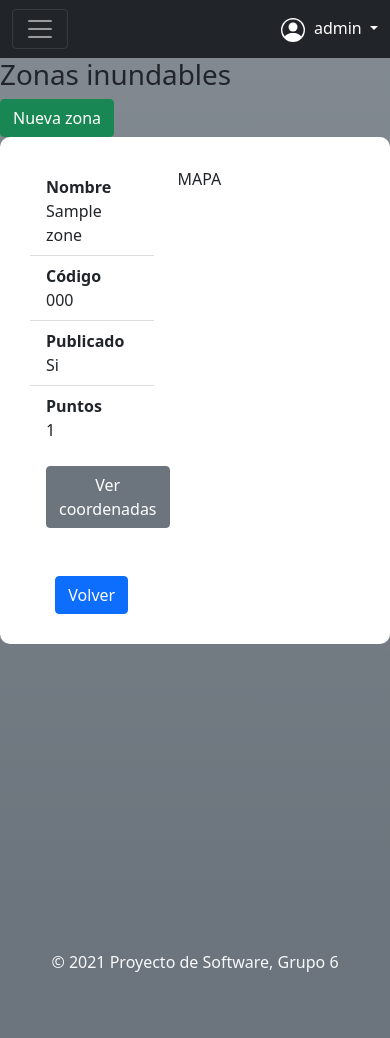
After one commit to lautarooleastro/proyecto2021-grupo6, a Flask app: template app/templates/flood_zone/show.html in a window 390 px wide. The commit adds this page. Run offline with Flask 2, Linux system fonts and the light colour scheme; a user stored in the database is signed in; data comes from the database, SQL or seed files in the repository; tables that the repository leaves empty hold one stand-in row (values such as "Sample post"); the template is opened without the code that fills it: most values are stand-ins (such as "Sample title", 1, 10 or a date in 2020).

Commit message:
Detalle de zona. Incluye modificaciones en OMR y eliminación

```diff
--- a/app/models/flood_point.py
+++ b/app/models/flood_point.py
@@ -1,7 +1,6 @@
 from sqlalchemy import Column, Integer, String, Table, ForeignKey, Boolean
 from app.db import db
 from sqlalchemy.orm import backref, query, relationship, session
-from app.models.flood_zone import FloodZone
 
 
 class FloodPoint(db.Model):
@@ -10,10 +9,7 @@ class FloodPoint(db.Model):
     latitude = Column(String(25))
     longitude = Column(String(25))
     flood_zone_id = Column(Integer, ForeignKey('flood_zones.id'))
-    flood_zone = relationship('FloodZone',
-                                backref=backref('flood_points',
-                                uselist=True,
-                                cascade='delete,all'))
+
 
 
     def __init__(self, latitude=None, longitude=None, flood_zone_id=None):
--- a/app/models/flood_zone.py
+++ b/app/models/flood_zone.py
@@ -1,7 +1,7 @@
 from sqlalchemy import Column, Integer, String, Table, ForeignKey, Boolean
 from app.db import db
 from sqlalchemy.orm import backref, query, relationship, session
-
+from app.models.flood_point import FloodPoint
 
 
 class FloodZone(db.Model):
@@ -11,6 +11,7 @@ class FloodZone(db.Model):
     code = Column(String(10), unique=True)  # código de la zona inundable
     status = Column(Boolean)    # Publicado o no
     color = Column(String(6))   # Color RGB
+    flood_points = relationship("FloodPoint", cascade="all, delete")
 
 
     def __init__(self, name=None, code=None, status=False, color=None):
--- a/app/routes/flood_zone.py
+++ b/app/routes/flood_zone.py
@@ -4,5 +4,7 @@ from app.resources import flood_zone
 def set_routes(app):
     app.add_url_rule("/zonas_inundables",
                      "flood_zone_index", flood_zone.index)
+    app.add_url_rule("/zonas_inundables/ver/<int:id>",
+                     "flood_zone_show", flood_zone.show, methods=['POST', 'GET'])
     app.add_url_rule("/zonas_inundables/eliminar", "flood_zone_destroy",
                      flood_zone.destroy, methods=["POST"])
--- /dev/null
+++ b/app/templates/flood_zone/show.html
@@ -0,0 +1,111 @@
+{% extends "layout/layout.html" %}
+{% block title %}Detalle zona inundable{% endblock %}
+{% block head %}
+{{ super() }}
+{% endblock %}
+{% block content %}
+<div class="row">
+    <h1 class="col-10">Zonas inundables</h1>
+    <a class="col" href="#"><button class="btn btn-success">Nueva zona</button></a>
+</div>
+
+<div class="container-md col-md-10" style="background-color: white; padding: 30px; border-radius: 10px;">
+    <div class="row">
+        <div class="col-5">
+            <ul class="list-group list-group-flush">
+                <li class="list-group-item">
+                    <div class="row">
+                        <div class="col-3" style="font-weight: bold;">Nombre</div>
+                        <div class="col-sm-9 text-sm-end text-start">{{ zone.name }}</div>
+                    </div>
+                </li>
+                <li class="list-group-item">
+                    <div class="row">
+                        <div class="col-3" style="font-weight: bold;">Código</div>
+                        <div class="col-sm-9 text-sm-end text-start">{{ zone.code }}</div>
+                    </div>
+                </li>
+                <li class="list-group-item">
+                    <div class="row">
+                        <div class="col-3" style="font-weight: bold;">Publicado</div>
+                        <div class="col-sm-9 text-sm-end text-start">
+                            {% if zone.status %}
+                            Si
+                            {% else %}
+                            No
+                            {% endif %}
+                        </div>
+                    </div>
+                </li>
+                <li class="list-group-item">
+                    <div class="row">
+                        <div class="col-3" style="font-weight: bold;">Puntos</div>
+                        <div class="col-sm-9 text-sm-end text-start">{{zone.flood_points|length}}</div>
+                    </div>
+                    <br>
+                    <p>
+                        <button class="btn btn-secondary" type="button" data-bs-toggle="collapse" data-bs-target="#collapseExample" aria-expanded="false" aria-controls="collapseExample">
+                            Ver coordenadas
+                        </button>
+                    </p>
+                    <div class="collapse" id="collapseExample">
+                        <div class="card card-body">
+                            {% set count = namespace(value=1) %}
+                            {% for point in zone.flood_points %}
+                                <div>
+                                    nº{{ count.value }}: [{{ point.latitude }},{{ point.longitude }}]
+                                </div>
+                                <br>
+                                {% set count.value = count.value + 1 %}
+                            {% endfor %}
+                        </div>
+                    </div>
+                </li>
+            </ul>
+
+            <div class="container mt-4">
+                <div class="row">
+                    <div class="col text-center">
+                        <a class="btn btn-primary" href="{{ url_for('flood_zone_index') }}">Volver</a>
+                    </div>
+                    {% if check_permission(current_user, "zona_inundable_destroy") %}
+                    <div class="col text-center">
+                        <button type="button" class="btn btn-danger" data-bs-toggle="modal"
+                            data-bs-target="#confirmDeleteModal">
+                            Eliminar
+                        </button>
+                    </div>
+                    {% endif %}
+                </div>
+            </div>
+        </div>
+        <div class="col-5">
+            MAPA
+
+        </div>
+    </div>
+</div>
+
+<div class="modal fade" id="confirmDeleteModal" tabindex="-1" aria-labelledby="deleteModalLabel" aria-hidden="true">
+    <div class="modal-dialog">
+        <div class="modal-content">
+            <div class="modal-header">
+                <h5 class="modal-title" id="deleteModalLabel">Eliminar zona {{ zone.code }}</h5>
+                <button type="button" class="btn-close" data-bs-dismiss="modal" aria-label="Close"></button>
+            </div>
+            <div class="modal-body">
+                <p class="text-center">Usted va a <b>eliminar</b> {{ zone.name }}.</p>
+                <p class="text-center">¿Confirma la acción?</p>
+            </div>
+            <div class="modal-footer">
+                <button type="button" class="btn btn-primary" data-bs-dismiss="modal">Cancelar</button>
+                <form action="" method="POST">
+                    <button name="destroy_id" value="{{zone.id}}" formaction="{{ url_for('flood_zone_destroy') }}" type="submit"
+                                class="btn btn-danger">Confirmar</a>
+                </form>
+            </div>
+        </div>
+    </div>
+</div>
+
+{% endblock %}
```
Also changed, not shown: app/resources/flood_zone.py (+8 -5 lines), app/templates/flood_zone/index.html (+2 -12 lines).
